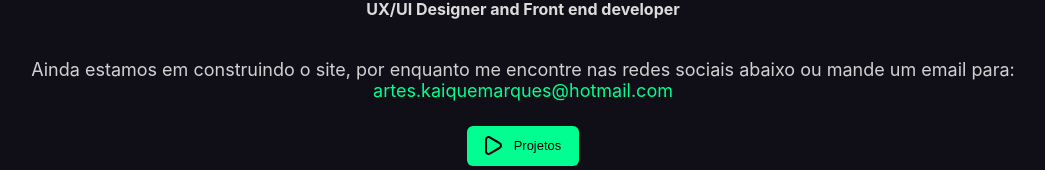
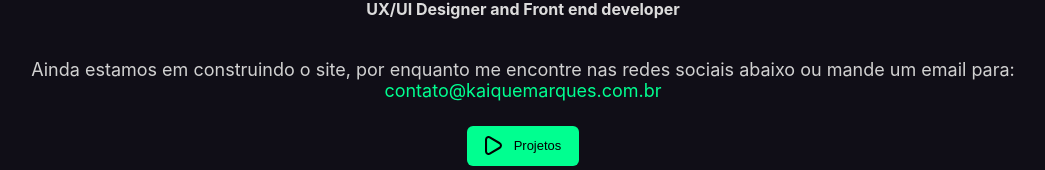
Before and after one commit to KaiqueMP/personal-site, a React (Create React App) app: page / in a window 1280 px wide. Shown: the part 337-507 px from the top of the page, without its empty margins (117-1162 px from the left). Built offline with nearby package versions, Linux system fonts and the light colour scheme.

Commit message:
Update EmBreve.js

```diff
--- a/src/pages/EmBreve/EmBreve.js
+++ b/src/pages/EmBreve/EmBreve.js
@@ -17,7 +17,7 @@ class EmBreve extends Component{
 
                         <h3> Kaique Marques </h3>
                         <h4>UX/UI Designer and Front end developer</h4>
-                        <p>Ainda estamos em construindo o site, por enquanto me encontre nas redes sociais abaixo ou mande um email para: <br/> <a id="email">artes.kaiquemarques@hotmail.com</a> </p>
+                        <p>Ainda estamos em construindo o site, por enquanto me encontre nas redes sociais abaixo ou mande um email para: <br/> <a id="email">contato@kaiquemarques.com.br</a> </p>
                         <div className="button">
                             <a href="https://www.behance.net/KaiqueMarques" target="_blank" rel="noopener noreferrer">
                                 <button className="buttonSolid" ><span className="icon"></span>Projetos</button>
```
